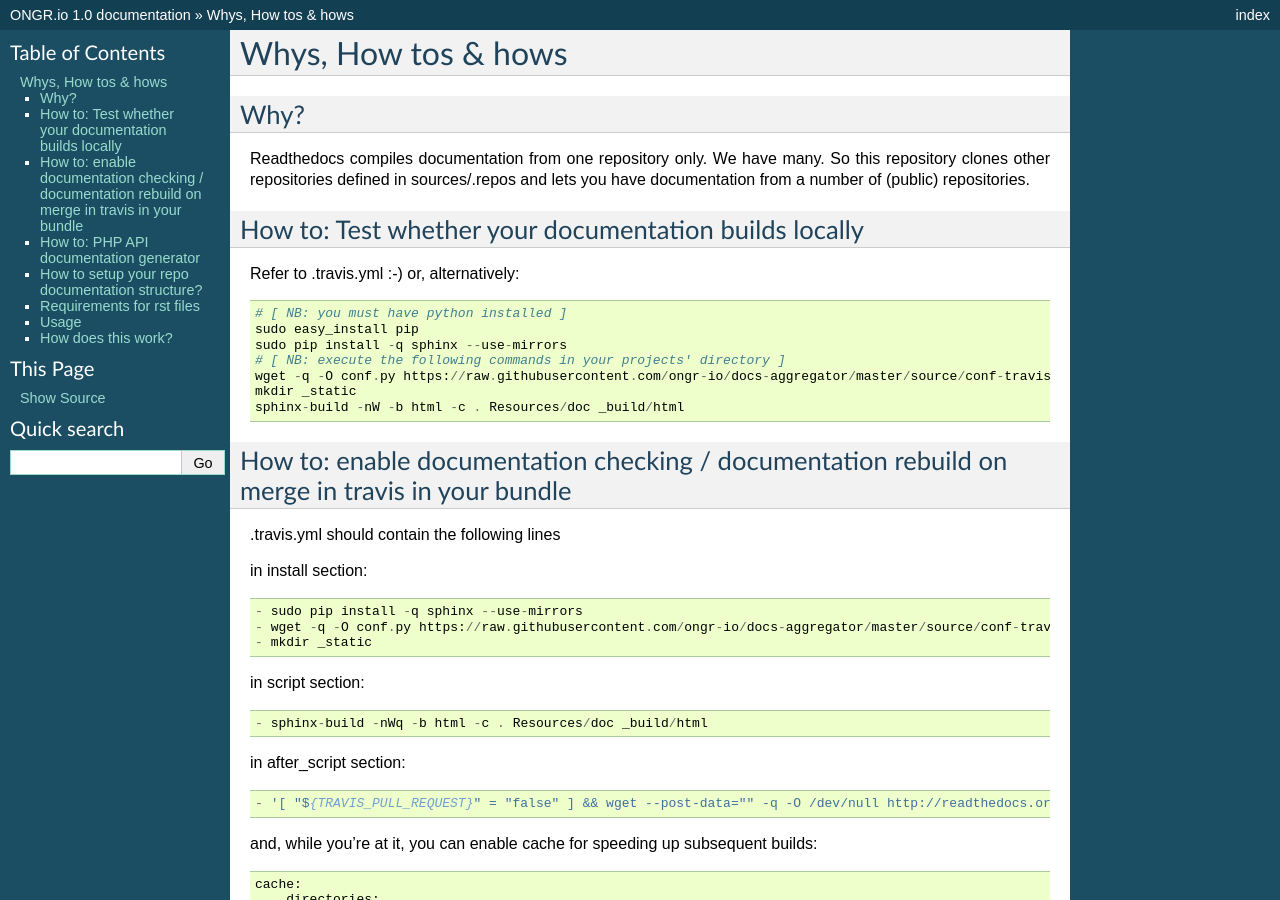
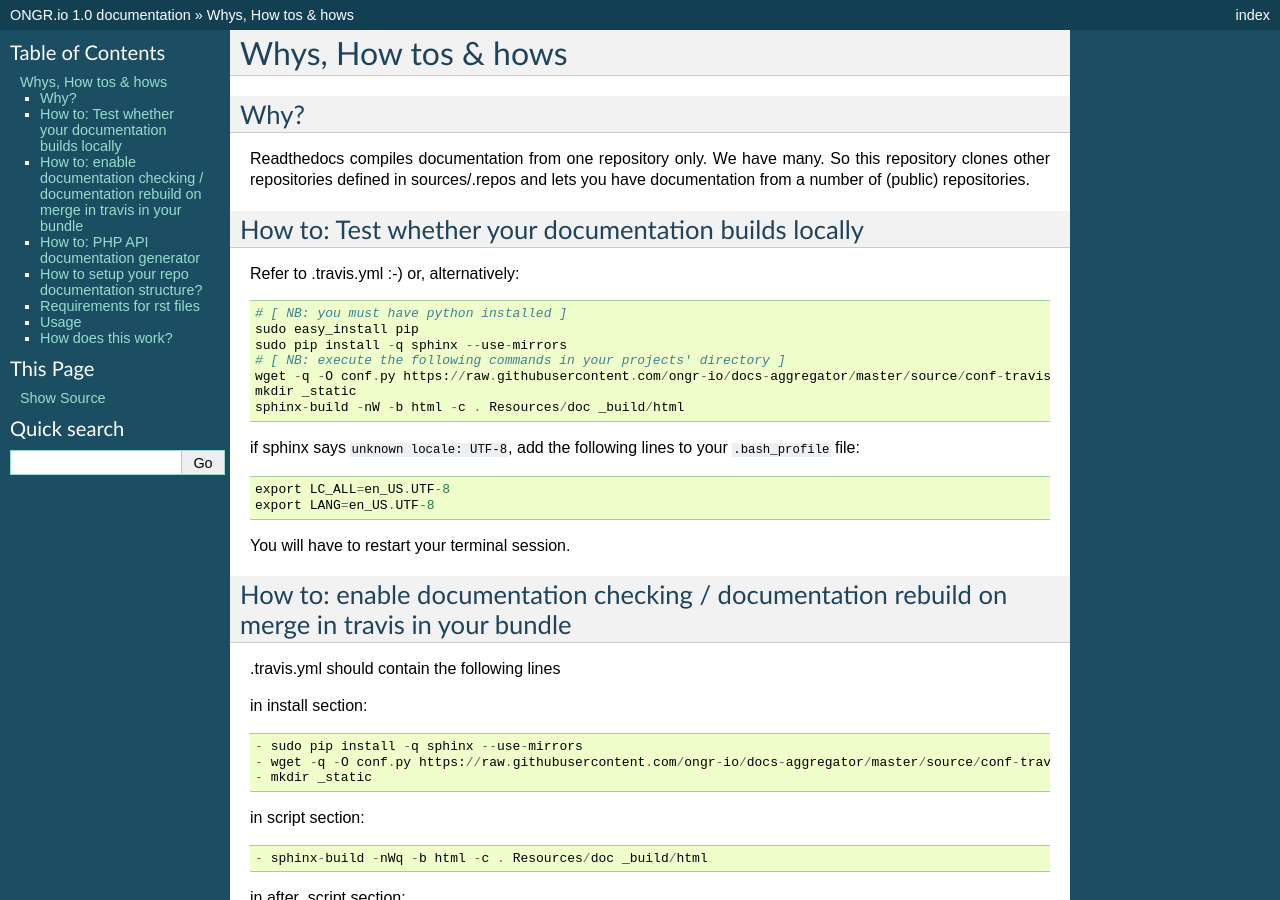
Before and after one commit to ongr-io/docs.ongr.io, a Sphinx documentation site: the page built from source/howto.rst, in a window 1280 px wide and 900 px high. Built offline with Sphinx 7.4.7, drawn with Linux system fonts in a browser that asks for light colours.

Commit message:
Update howto.rst

```diff
--- a/source/howto.rst
+++ b/source/howto.rst
@@ -20,6 +20,13 @@ or, alternatively:
     wget -q -O conf.py https://raw.githubusercontent.com/ongr-io/docs-aggregator/master/source/conf-travis.py
     mkdir _static
     sphinx-build -nW -b html -c . Resources/doc _build/html
+
+if sphinx says ``unknown locale: UTF-8``, add the following lines to your ``.bash_profile`` file:
+::
+    export LC_ALL=en_US.UTF-8
+    export LANG=en_US.UTF-8
+
+You will have to restart your terminal session.
 
 How to: enable documentation checking / documentation rebuild on merge in travis in your bundle
 -----------------------------------------------------------------------------------------------
```
